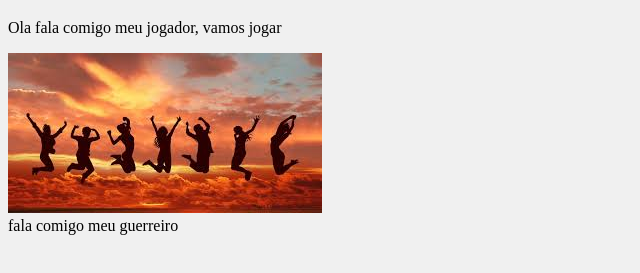
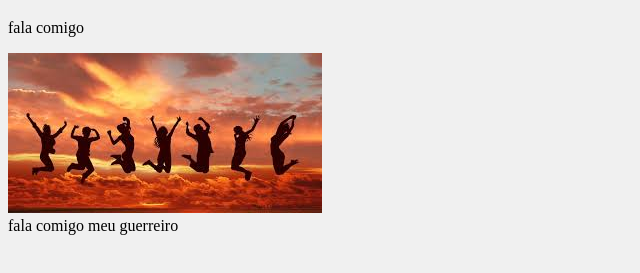
Before and after one commit to AntonioAVC/ProjetoWeb01, a plain HTML site: page Projeto 1/index.html in a window 1280 px wide. Shown: the part 61-334 px from the top of the page, without its empty margins (0-640 px from the left). Drawn offline with Linux system fonts and the light colour scheme.

Commit message:
leve alteracao

```diff
--- a/Projeto 1/index.html
+++ b/Projeto 1/index.html
@@ -8,7 +8,7 @@
 </head>
 <body>
     <h1>sitezada cabuloso</h1>
-   <p>Ola fala comigo meu jogador, vamos jogar</p>
+   <p>fala comigo</p>
     <img src="pessoas.jpeg" alt=""><br>
     fala comigo meu guerreiro
     <title>teste</title>
```
